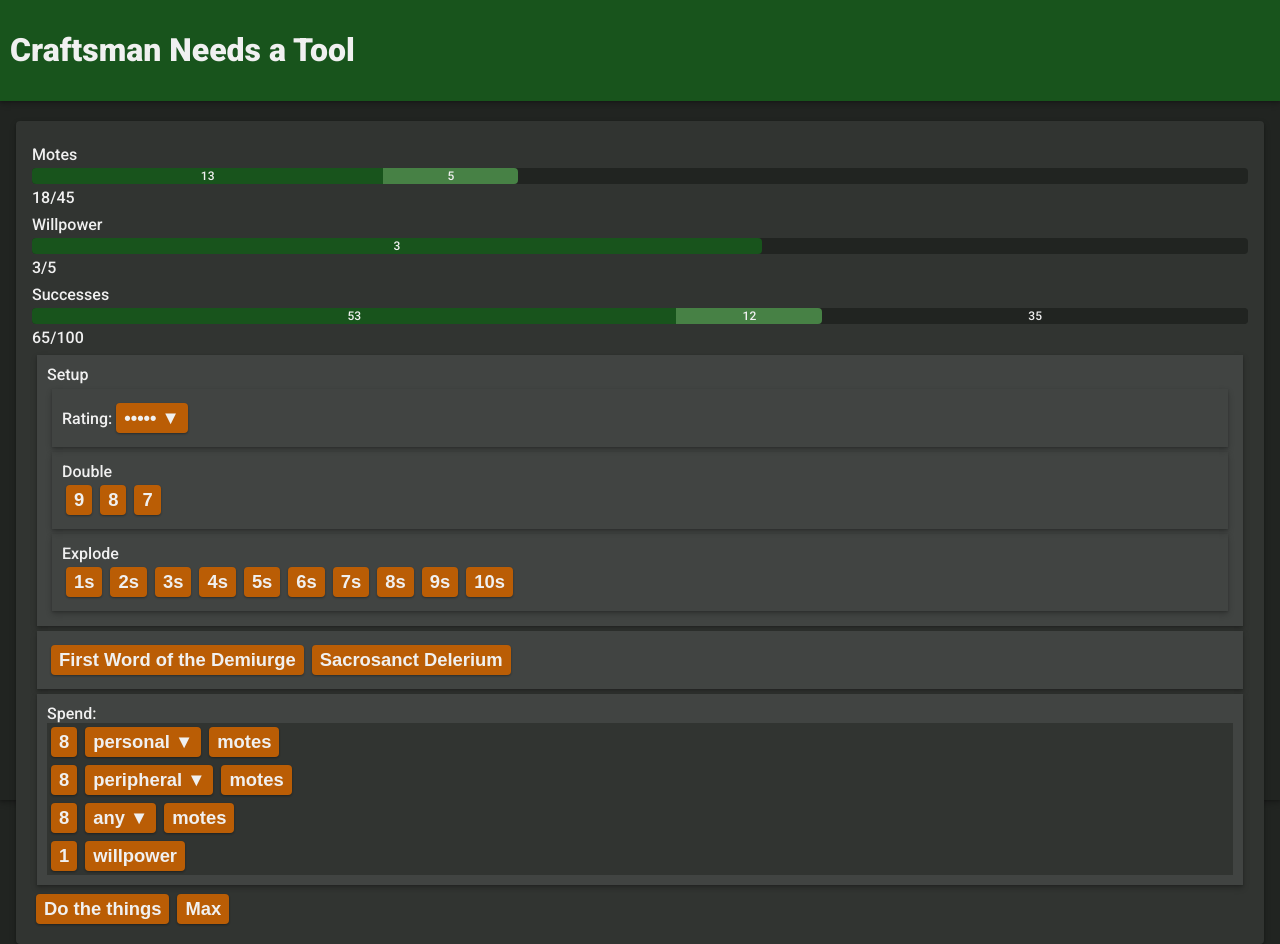
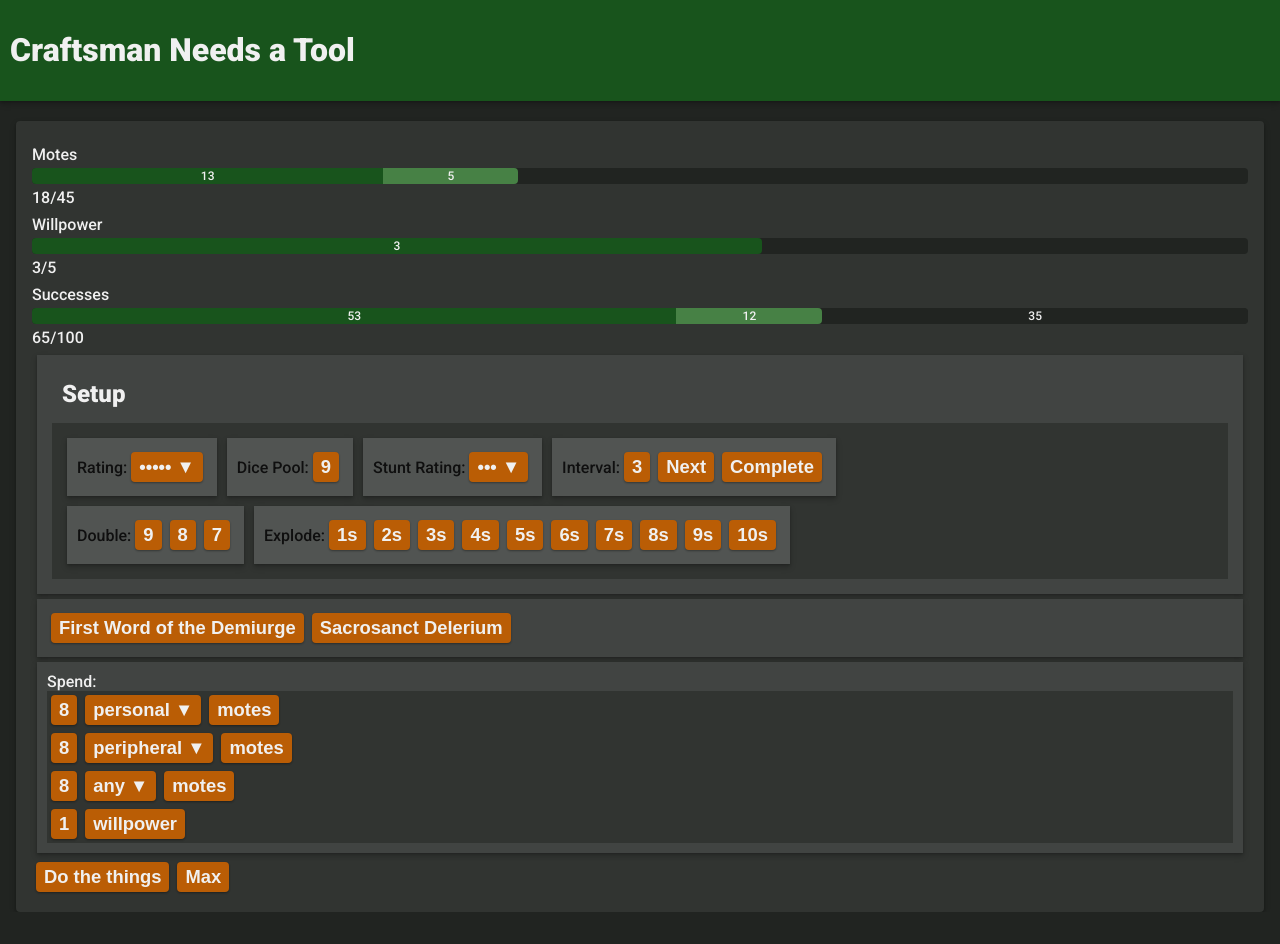
Before and after one commit to Everspace/craftsman-needs-a-tool, a React (Create React App) app: page / in a window 1280 px wide. After the commit the page ends 912 px from the top, so only its background shows below. Built offline with nearby package versions, Linux system fonts and the light colour scheme.

Commit message:
Encapsualte the streams of buttons

```diff
--- a/src/App.js
+++ b/src/App.js
@@ -26,6 +26,17 @@ let resources = {
 }
 
 console.log(resources)
+
+let spacing =  {
+  padding: 10,
+  margin: 5,
+}
+
+let ButtonBlock = props => <Material
+    className={cssClass.grey200}
+    style={{display: 'inline-block', ...spacing}}
+    {...props}
+  />
 
 class App extends Component {
   state = {
@@ -71,15 +82,9 @@ class App extends Component {
   }
 
   render() {
-    let wholeScreen = {
-      width: "100%",
-      height: "100%",
-      minWidth: "100%",
-      minHeight: "100%",
-    }
 
     return (
-      <Material className={cssClass.grey500} style={wholeScreen} >
+      <div className={cssClass.grey500}  >
         <Material
           className={cssClass.primary.main}
           style={{padding: 10, zIndex: 1, marginBottom: 20}}
@@ -87,37 +92,56 @@ class App extends Component {
           <h1>Craftsman Needs a Tool</h1>
         </Material>
         <StatTracker {...this.state}>
-          <Material className={cssClass.grey300} style={{padding: 10, margin: 5}}>
-            <div>Setup</div>
-            <Material style={{padding: 10, margin: 5}}>
+          <Material className={cssClass.grey300} style={spacing}>
+            <h2 style={spacing} >Setup</h2>
+            <div style={spacing} className={cssClass.grey400}>
+              <div>
+                <ButtonBlock>
                   Rating:
                   <Button>
                     ••••• ▼
                   </Button>
-            </Material>
-
-            <Material style={{padding: 10, margin: 5}}>
+                </ButtonBlock>
+                <ButtonBlock>
+                  Dice Pool:
+                  <Button>
+                    9
+                  </Button>
+                </ButtonBlock>
+                <ButtonBlock>
+                  Stunt Rating:
+                  <Button>
+                    ••• ▼
+                  </Button>
+                </ButtonBlock>
+                <ButtonBlock>
+                  Interval:
+                  <Button>3</Button>
+                  <Button>Next</Button>
+                  <Button>Complete</Button>
+                </ButtonBlock>
+              </div>
               <div>
-                Double
-              </div>
+                <ButtonBlock>
+                  Double:
                   <Button>9</Button>
                   <Button>8</Button>
                   <Button>7</Button>
-            </Material>
-            <Material style={{padding: 10, margin: 5}}>
-              <div>
-                Explode
-              </div>
+                </ButtonBlock>
+                <ButtonBlock>
+                  Explode:
                   {
                     Array.from(
                       {length: 10},
                       (_, i) => <Button key={i} active={i % 3 === 0} >{10 - i}s</Button>
                     ).reverse()
                   }
-            </Material>
+                </ButtonBlock>
+              </div>
+            </div>
           </Material>
 
-          <Material className={cssClass.grey300} style={{padding: 10, margin: 5} }>
+          <Material className={cssClass.grey300} style={spacing}>
             <Button>
               First Word of the Demiurge
             </Button>
@@ -125,7 +149,7 @@ class App extends Component {
               Sacrosanct Delerium
             </Button>
           </Material>
-          <Material className={cssClass.grey300} style={{padding: 10, margin: 5} }>
+          <Material className={cssClass.grey300} style={spacing}>
             <div>Spend:</div>
             <div className={cssClass.grey400}>
               <Button>8</Button><Button>personal ▼</Button><Button>motes</Button>
@@ -147,7 +171,7 @@ class App extends Component {
             Max
           </Button>
         </StatTracker>
-      </Material>
+      </div>
     );
   }
 }
```
Lines whose indentation alone changed are shown as unchanged.
